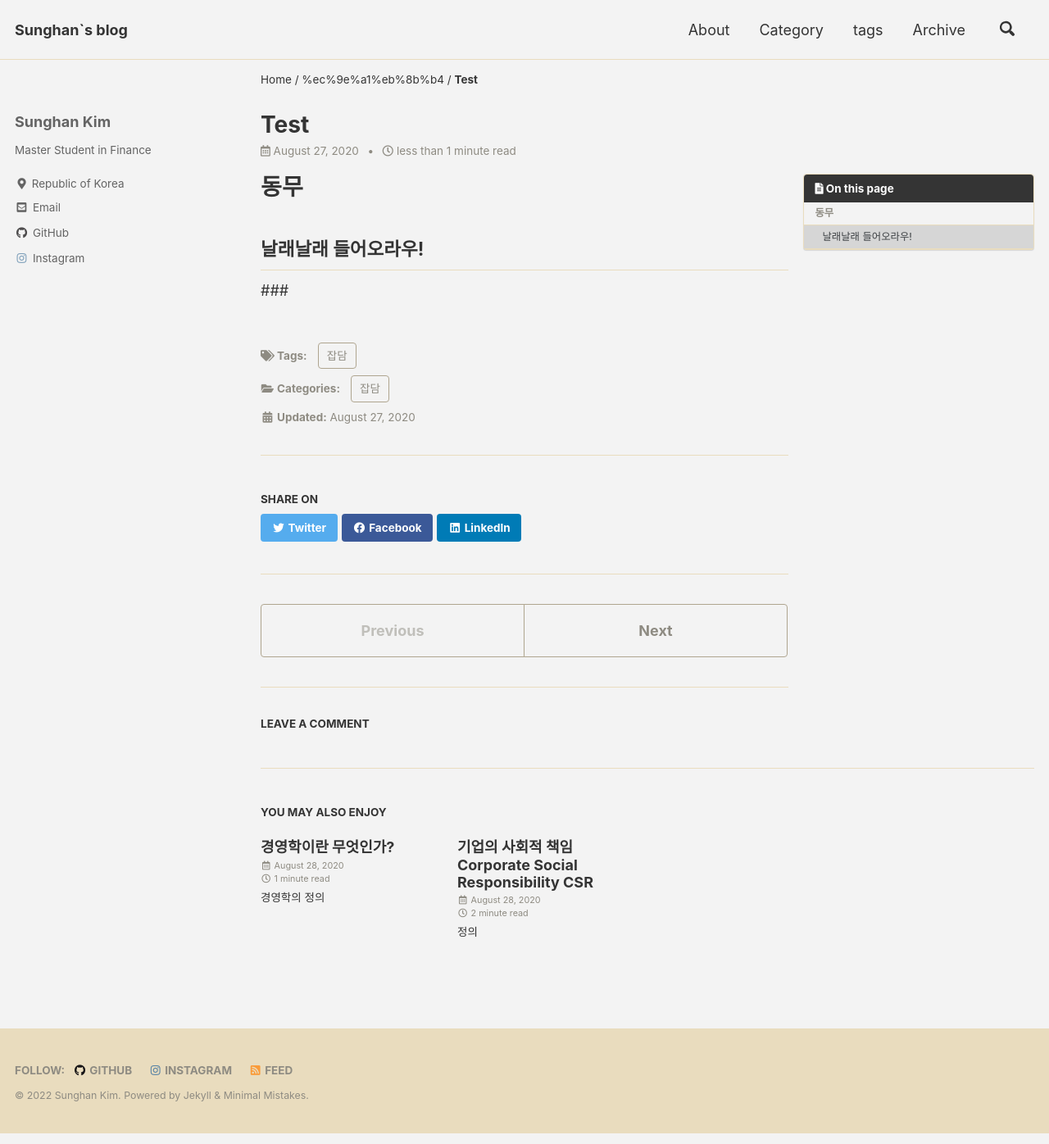
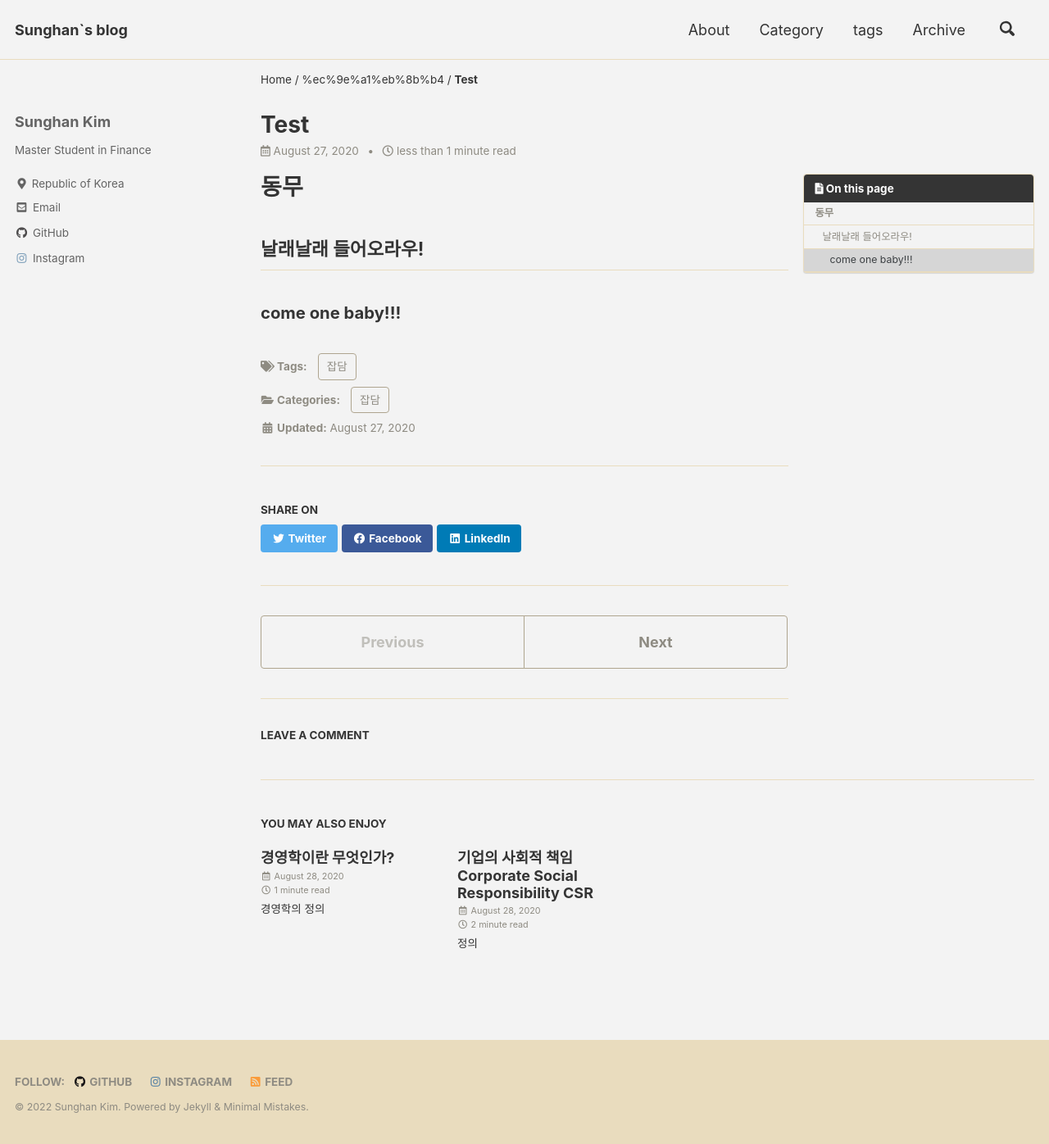
Before and after one commit to suka35/suka35.github.io, a Jekyll site: the page built from _posts/2020-08-27-001.md, in a window 1280 px wide. Shown: the whole page at 82% size. Built offline with Jekyll 4.4.1, drawn with Linux system fonts in a browser that asks for light colours; cached includes are drawn as plain includes; comment, search, counter and statistics services are not loaded.

Commit message:
Update 2020-08-27-001.md

```diff
--- a/_posts/2020-08-27-001.md
+++ b/_posts/2020-08-27-001.md
@@ -15,4 +15,4 @@ use_math: true
 
 ## 날래날래 들어오라우!
 
-###
+### come one baby!!!
```
